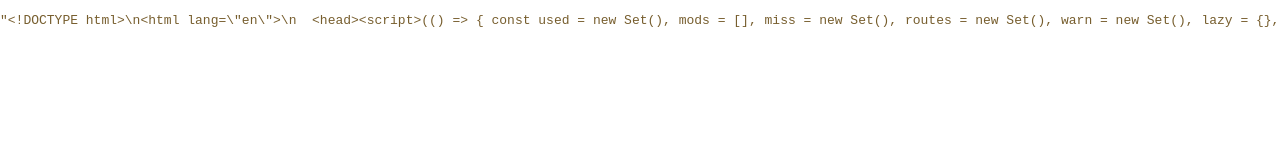
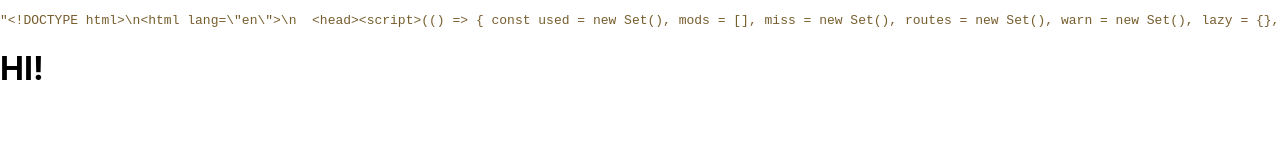
Before and after one commit to Proweber12/github-actions-practice, a React (Create React App) app in the folder frontend/: page / in a window 1280 px wide. Shown: the top 160 px of the page. Built offline with nearby package versions, Linux system fonts and the light colour scheme; the HTML template or start-up script is replaced by a standard one.

Commit message:
Change frontend

```diff
--- a/frontend/src/App.js
+++ b/frontend/src/App.js
@@ -18,6 +18,7 @@ function App() {
   return (
     <div className="App">
       <pre className='json'>{JSON.stringify(datas,null, 2)}</pre>
+      <h1>HI!</h1>
     </div>
   );
 }
```
